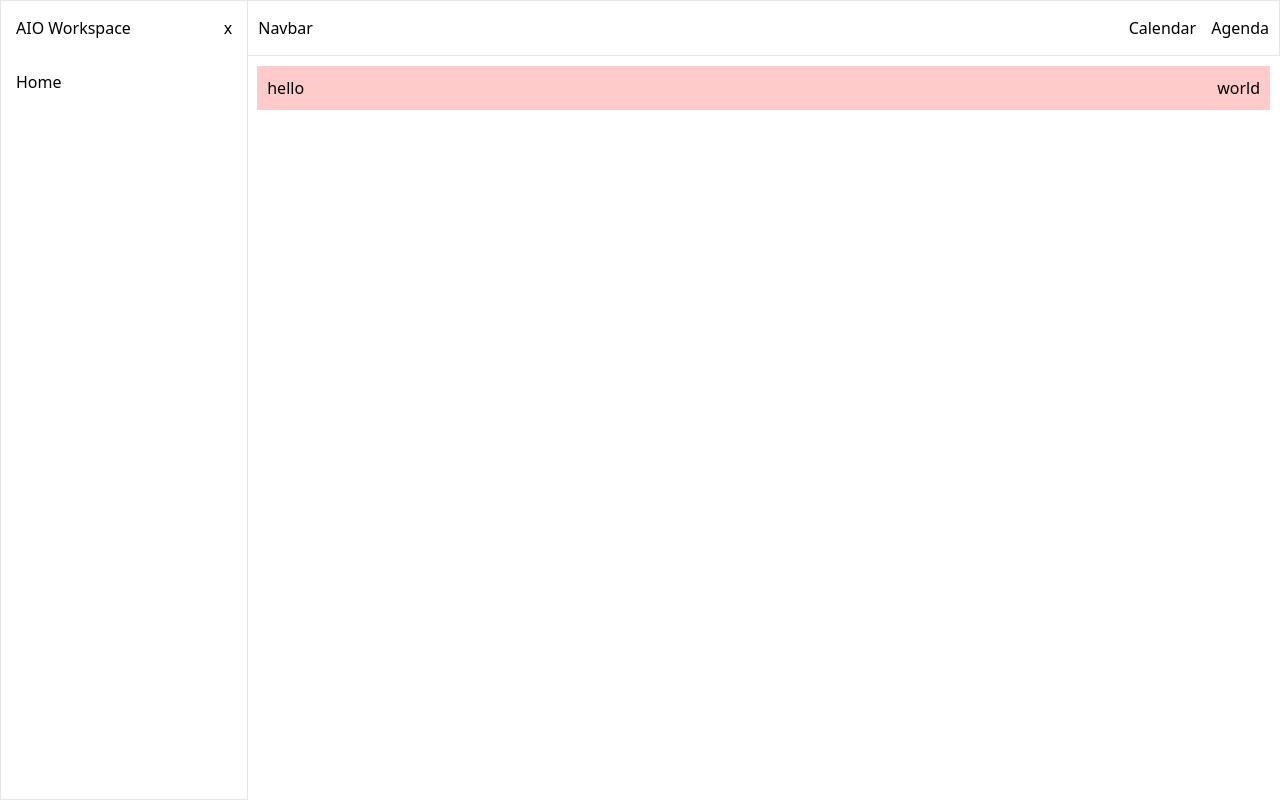
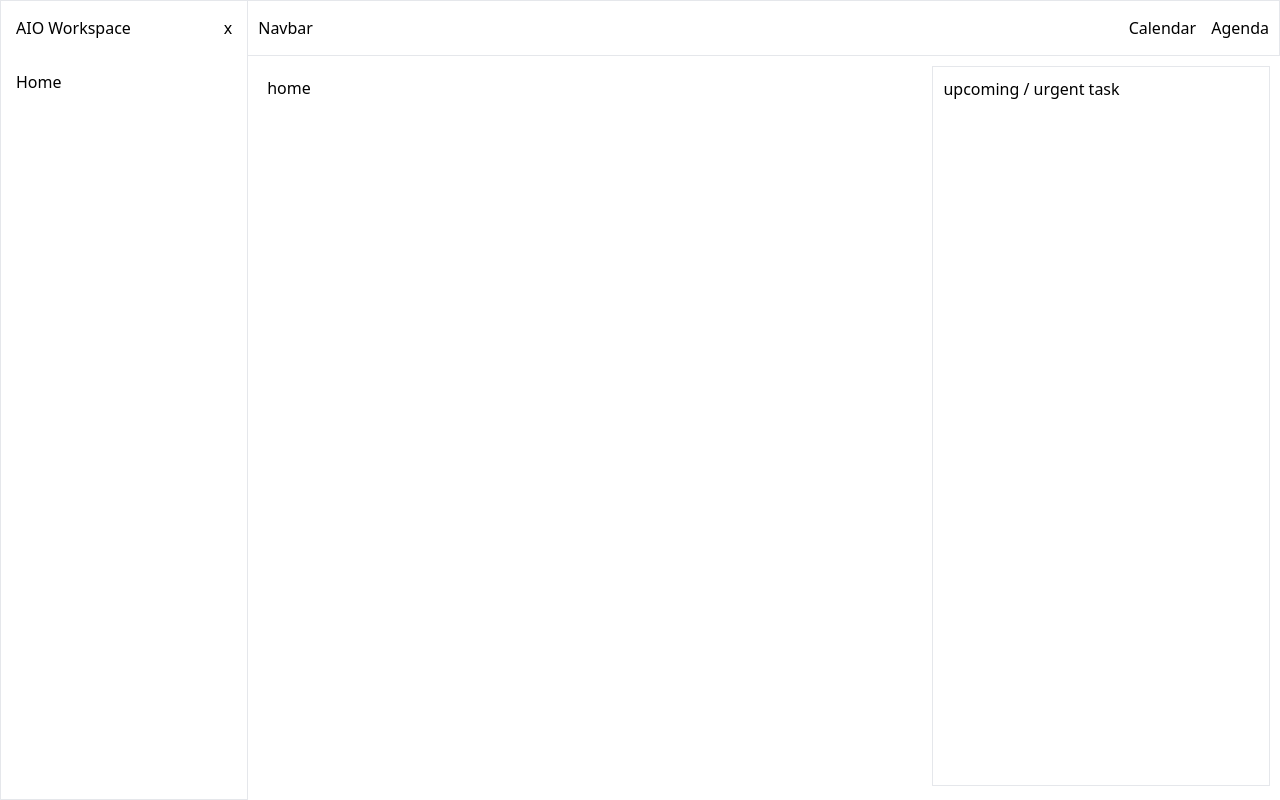
Before and after one commit to jeremyPWE/aio-workspace, a Next.js app: page / in a window 1280 px wide. Built offline with nearby package versions, Linux system fonts and the light colour scheme.

Commit message:
update layout

```diff
--- a/components/TesContent.tsx
+++ b/components/TesContent.tsx
@@ -3,10 +3,14 @@ import Box from "./Box";
 
 function TesContent() {
   return (
-    <Box className="bg-red-200 flex justify-between">
-      <div>hello</div>
-      <div>world</div>
-    </Box>
+    <div className="relative">
+      <div className="w-2/3 absolute left-0 top-0">
+        <Box className="">home</Box>
+      </div>
+      <Box className="border w-1/3 absolute right-0 top-0 bottom-0 h-[90vh]">
+        upcoming / urgent task
+      </Box>
+    </div>
   );
 }
 
```
